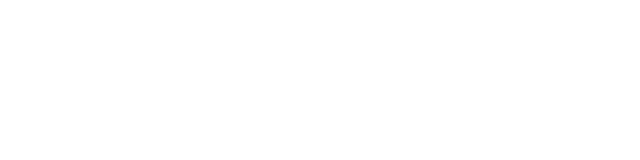
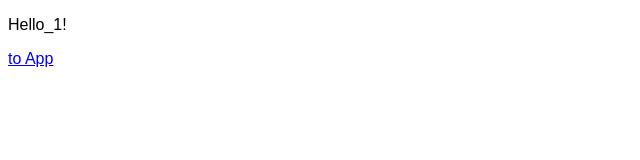
Before and after one commit to zero9527/md-note, a React app: page /#/hello/1 in a window 1280 px wide. Shown: the top 160 px of the page, without its empty margins (0-640 px from the left). Built offline with nearby package versions, Linux system fonts and the light colour scheme.

Commit message:
修改路由匹配

```diff
--- a/src/App.tsx
+++ b/src/App.tsx
@@ -7,23 +7,24 @@
   [prop: string]: any
 }
 
-class App extends React.Component<Props> {
+class App extends React.Component<Props, {}> {
   constructor(props: Props) {
     super(props);
+
+    this.state = {};
   }
 
   public render() {
+    const { history, location } = this.props;
     return (
-      <div>
+      <div style={{display: location.pathname === '/' ? '' : 'none'}}>
         <p>这是app</p>
         <p>
-          <a
-            href="javascript:;"
-            onClick={() => this.props.history.push('/hello')}
-          >
+          <a href="javascript:;" onClick={() => history.push('/hello')}>
             go hello
           </a>
         </p>
+        <hr />
       </div>
     );
   }
--- a/src/router.tsx
+++ b/src/router.tsx
@@ -1,41 +1,55 @@
 import * as React from 'react';
-import { HashRouter, Route } from 'react-router-dom';
+import { HashRouter, Route, Switch } from 'react-router-dom';
 import Loadable from '@loadable/component';
 import PageRoutes from './routes/index';
 
 // 使用 import { lazy } from '@loadable/component';
-// lazy()会有警告，跟React.lazy(一样的警告)
+// lazy()会有警告，跟React.lazy()一样的警告
 const App = Loadable(() => import('./App'));
-const ErrComp = Loadable(() => import('./views/ErrComp'));
+const ErrComp = Loadable(() => import('./views/ErrComp/index'));
 
 // 生成 路由集合
 const GetRoutes = () => {
-  const AppRoute =
-    <Route
-      key='app'
-      exact={true}
-      path='/'
-      component={App}
-    />;
   const ErrRoute =
     <Route
-      key='ERR404'
-      exact={true}
-      path='/ERR404'
-      component={ErrComp}
+    key='err404'
+    exact={true}
+    path='/err404'
+    component={ErrComp}
+    />;
+  const NoMatchRoute =
+    <Route
+    key='no-match'
+    component={ErrComp}
     />;
 
-  const routes = [AppRoute, ...PageRoutes, ErrRoute];
+  const routes = [...PageRoutes, ErrRoute, NoMatchRoute];
 
   return (
-    <HashRouter>
+    <Switch>
       {routes.map(route => route)}
-    </HashRouter>
+    </Switch>
   );
 }
 
 // console.log('GetRoutes: ', GetRoutes());
 
+// 这里 AppRoute单独渲染，匹配所有路由；
+const AppRoute = () => {
+  return (
+    <Route
+      key='app'
+      path='/'
+      component={App}
+    />
+  );
+}
+
 export default function Routes() {
-  return <GetRoutes />;
+  return (
+    <HashRouter>
+      <AppRoute />
+      <GetRoutes />
+    </HashRouter>
+  );
 }
--- a/src/routes/hello.tsx
+++ b/src/routes/hello.tsx
@@ -1,12 +1,27 @@
-import { Route } from 'react-router-dom';
+import { Route, Switch } from 'react-router-dom';
 import * as React from 'react';
 import Loadable from '@loadable/component';
 
+// 有子路由的话暂时这样处理吧，精确的放前面，模糊的放后面
 export default (
-  <Route
-    key="hello"
-    exact={true}
-    path="/hello"
-    component={Loadable(() => import('../views/Hello'))}
-  />
+  <Switch key="hello">
+    <Route
+      key="hello"
+      exact={true}
+      path="/hello"
+      component={Loadable(() => import('../views/Hello/index'))}
+    />
+    <Route
+      key="hello_child1"
+      exact={true}
+      path="/hello/child1"
+      component={Loadable(() => import('../views/Hello/hello_child1'))}
+    />
+    <Route
+      key="hello_id"
+      exact={true}
+      path="/hello/:id"
+      component={Loadable(() => import('../views/Hello/hello_id'))}
+    />
+  </Switch>
 )
--- a/src/views/ErrComp.tsx
+++ b/src/views/ErrComp/index.tsx
@@ -8,7 +8,6 @@
 class ErrComp extends React.Component<Props> {
   constructor(props: Props)   {
     super(props);
-    console.log('ErrComp');
   }
 
   public render() {
--- /dev/null
+++ b/src/views/Hello/hello_child1.tsx
@@ -0,0 +1,19 @@
+import * as React from 'react';
+
+function HelloChild1(props: any) {
+  return (
+    <div>
+      <p>Hello child:{props.match.name}!</p>
+      <p>
+        <a
+          href="javascript:;"
+          onClick={() => props.history.push('/')}
+        >
+          to App
+        </a>
+      </p>
+    </div>
+  );
+}
+
+export default HelloChild1;
--- /dev/null
+++ b/src/views/Hello/hello_id.tsx
@@ -0,0 +1,19 @@
+import * as React from 'react';
+
+function HelloId(props: any) {
+  return (
+    <div>
+      <p>Hello_{props.match.params.id}!</p>
+      <p>
+        <a
+          href="javascript:;"
+          onClick={() => props.history.push('/')}
+        >
+          to App
+        </a>
+      </p>
+    </div>
+  );
+}
+
+export default HelloId;
```
Also changed, not shown: src/views/Hello/index.tsx (renamed from src/views/Hello.tsx), src/views/Home/index.tsx (renamed from src/views/Home.tsx), 1 other file (tests, documents, lock files or other folders).
